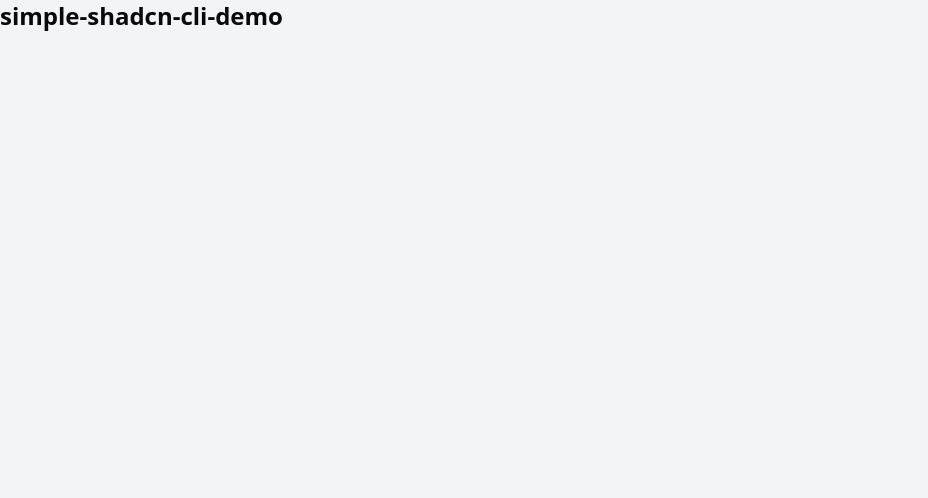
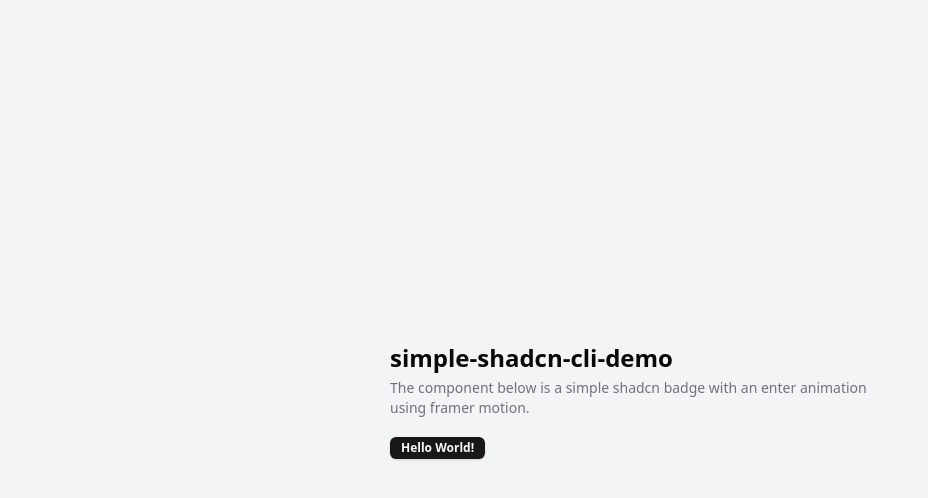
Before and after one commit to Alwurts/simple-shadcn-cli-demo, a React (Vite) app: page / in a window 1280 px wide. Shown: the top 498 px of the page, without its empty margins (0-928 px from the left). Built offline with nearby package versions, Linux system fonts and the light colour scheme.

Commit message:
Add simple animated badge

```diff
--- a/package.json
+++ b/package.json
@@ -12,6 +12,7 @@
   "dependencies": {
     "class-variance-authority": "^0.7.1",
     "clsx": "^2.1.1",
+    "framer-motion": "^11.15.0",
     "lucide-react": "^0.469.0",
     "react": "^18.3.1",
     "react-dom": "^18.3.1",
--- a/src/App.tsx
+++ b/src/App.tsx
@@ -1,7 +1,18 @@
+import { AnimatedBadge } from "./components/ui/animated-badge";
+
 function App() {
 	return (
-		<main className="bg-gray-100 min-h-screen">
-			<h1 className="text-2xl font-bold">simple-shadcn-cli-demo</h1>
+		<main className="bg-gray-100 min-h-screen flex items-center justify-center">
+			<div className="w-[500px] mx-auto flex flex-col gap-4">
+				<div className="flex flex-col gap-1">
+					<h1 className="text-2xl font-bold">simple-shadcn-cli-demo</h1>
+					<p className="text-sm text-muted-foreground">
+						The component below is a simple shadcn badge with an enter animation
+						using framer motion.
+					</p>
+				</div>
+				<AnimatedBadge delay={0.2}>Hello World!</AnimatedBadge>
+			</div>
 		</main>
 	);
 }
--- /dev/null
+++ b/src/components/ui/animated-badge.tsx
@@ -0,0 +1,36 @@
+"use client";
+
+import { Badge, type BadgeProps } from "@/components/ui/badge";
+import { cn } from "@/lib/utils";
+import { motion } from "framer-motion";
+
+interface AnimatedBadgeProps extends BadgeProps {
+	animate?: boolean;
+	delay?: number;
+}
+
+export function AnimatedBadge({
+	children,
+	className,
+	animate = true,
+	delay = 0,
+	...props
+}: AnimatedBadgeProps) {
+	return (
+		<motion.div
+			initial={animate ? { opacity: 0, scale: 0.8 } : undefined}
+			animate={animate ? { opacity: 1, scale: 1 } : undefined}
+			transition={{
+				duration: 0.3,
+				delay,
+				ease: [0, 0.71, 0.2, 1.01],
+			}}
+		>
+			<Badge className={cn(className)} {...props}>
+				{children}
+			</Badge>
+		</motion.div>
+	);
+}
+
+AnimatedBadge.displayName = "AnimatedBadge";
--- /dev/null
+++ b/src/components/ui/badge.tsx
@@ -0,0 +1,36 @@
+import * as React from "react"
+import { cva, type VariantProps } from "class-variance-authority"
+
+import { cn } from "@/lib/utils"
+
+const badgeVariants = cva(
+  "inline-flex items-center rounded-md border px-2.5 py-0.5 text-xs font-semibold transition-colors focus:outline-none focus:ring-2 focus:ring-ring focus:ring-offset-2",
+  {
+    variants: {
+      variant: {
+        default:
+          "border-transparent bg-primary text-primary-foreground shadow hover:bg-primary/80",
+        secondary:
+          "border-transparent bg-secondary text-secondary-foreground hover:bg-secondary/80",
+        destructive:
+          "border-transparent bg-destructive text-destructive-foreground shadow hover:bg-destructive/80",
+        outline: "text-foreground",
+      },
+    },
+    defaultVariants: {
+      variant: "default",
+    },
+  }
+)
+
+export interface BadgeProps
+  extends React.HTMLAttributes<HTMLDivElement>,
+    VariantProps<typeof badgeVariants> {}
+
+function Badge({ className, variant, ...props }: BadgeProps) {
+  return (
+    <div className={cn(badgeVariants({ variant }), className)} {...props} />
+  )
+}
+
+export { Badge, badgeVariants }
```
Also changed, not shown: 1 other file (tests, documents, lock files or other folders).
